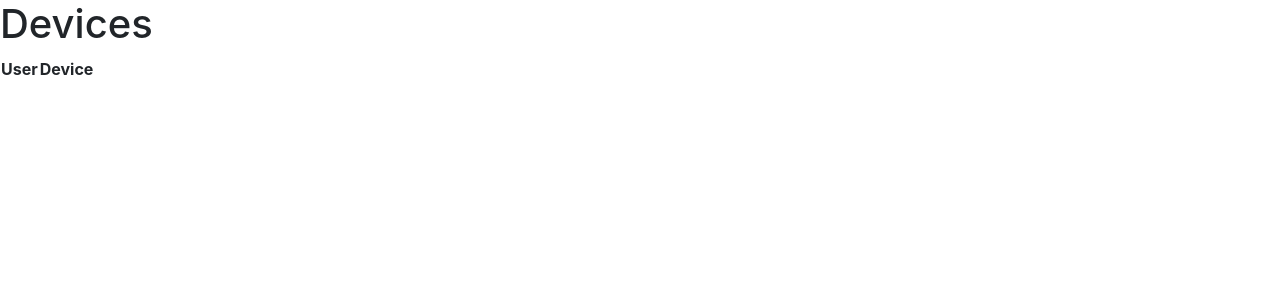
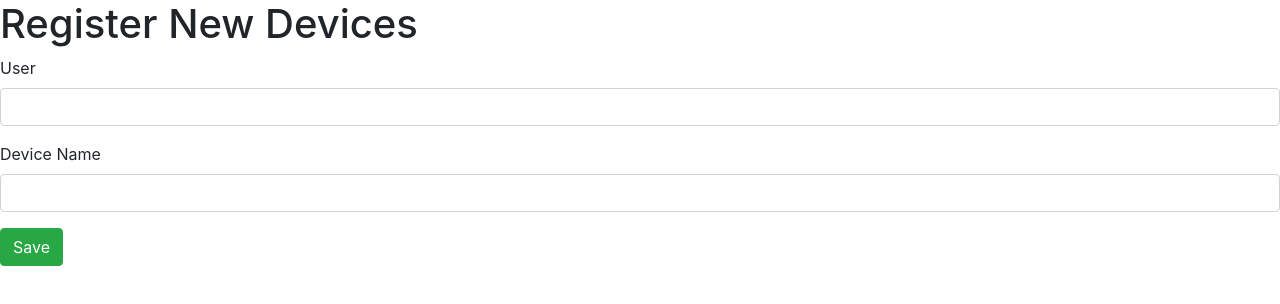
Before and after one commit to nishalaha/Track_Me, a plain HTML site: page register-device.html in a window 1280 px wide. Drawn offline with nearby package versions, Linux system fonts and the light colour scheme.

Commit message:
ENHANCE: Add onclick function

```diff
--- a/register-device.html
+++ b/register-device.html
@@ -10,19 +10,20 @@ TrackMe application" />
  <title>TrackMe</title>
  </head>
  <body>
- <script src="https://code.jquery.com/jquery-3.5.1.min.js"></script>
+
+ <h1>Register New Devices</h1>
+ <div class="form-group">
+  <label for="user">User</label>
+  <input type="text" class="form-control" id="user" />
+ </div>
+ <div class="form-group">
+  <label for="name">Device Name</label>
+  <input type="text" class="form-control" id="name" />
+ </div>
+ <button class="btn btn-success" id="add-device">Save</button>
+</div>
+<script src="https://code.jquery.com/jquery-3.5.1.min.js"></script>
  <script src="https://stackpath.bootstrapcdn.com/bootstrap/4.5.0/js/bootstrap.min.js"></script>
-
  <script src="app.js"></script>
- <h1>Devices</h1>
- <table id="devices">
-    <thead>
-    <tr>
-    <th>User</th>
-    <th>Device</th>
-    </tr>
-    </thead>
-    <tbody></tbody>
-  </table>
  </body>
 </html>
```
